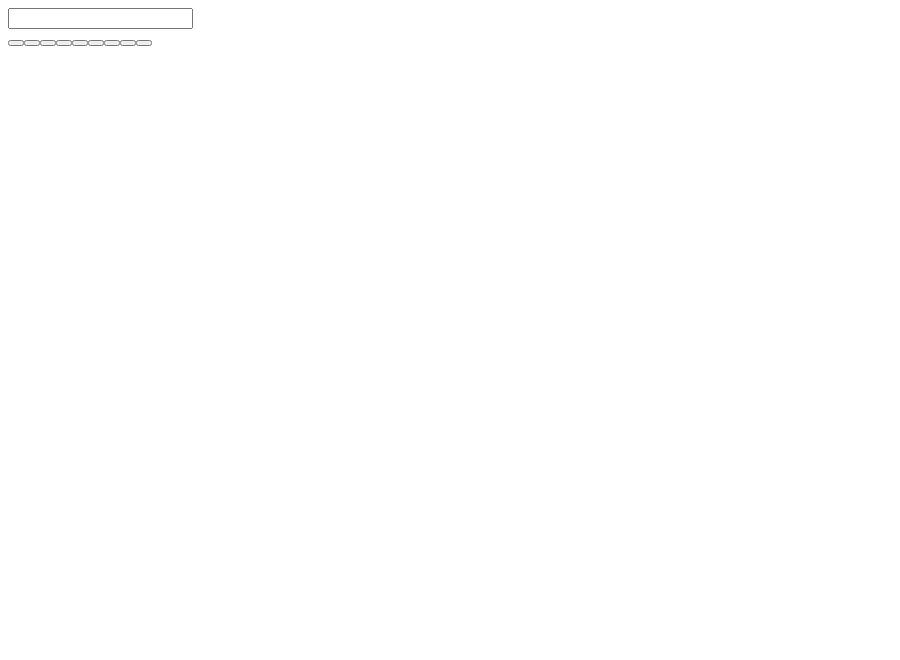
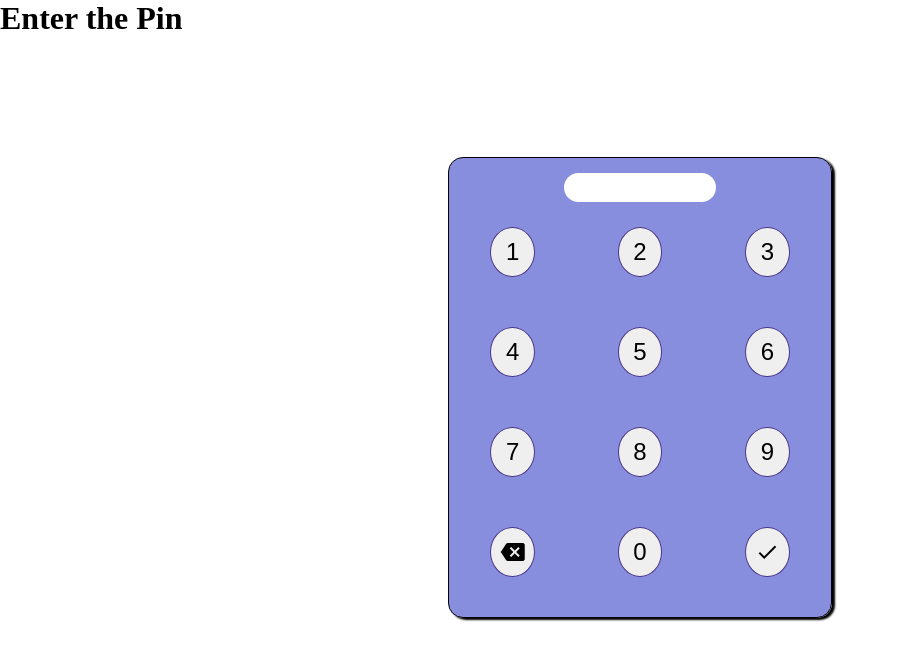
Before and after one commit to faiyaj7/PinPad, a plain HTML site: page index.html in a window 1280 px wide. Shown: the whole page, without its empty margins (0-900 px from the left). Drawn offline with Linux system fonts and the light colour scheme.

Commit message:
Added numpad functionality

```diff
--- a/index.css
+++ b/index.css
@@ -0,0 +1,60 @@
+* {
+  margin: 0;
+  padding: 0;
+  box-sizing: border-box;
+}
+
+.pin_login {
+  background-color: rgba(19, 31, 189, 0.5);
+  width: 30%;
+  border-radius: 15px;
+  border: 1px solid black;
+  margin: 120px auto;
+  display: flex;
+  flex-direction: column;
+  box-shadow: 3px 2px 2px;
+}
+
+.login_input {
+  width: 40%;
+  padding: 7px 10px;
+  margin: 15px auto;
+  border: none;
+  border-radius: 15px;
+  outline: none;
+  user-select: none;
+}
+
+.numpad {
+  display: grid;
+  grid-template-columns: repeat(3, 1fr);
+  grid-template-rows: repeat(4, minmax(40px, 100px));
+}
+.numpad button {
+  width: 35%;
+  height: 50%;
+  margin: 10px auto;
+  border-radius: 50%;
+  border: 1px solid #493587;
+  font-size: 1.5rem;
+  cursor: pointer;
+}
+
+.numpad button:active {
+  background-color: #3e00ff0a;
+}
+
+.login_input_error {
+  color: #901818;
+  background-color: #ffb3b3;
+  animation: input_error 0.2s 2;
+}
+
+@keyframes input_error {
+  25% {
+    transform: translateX(-3px);
+  }
+  75% {
+    transform: translateX(3px);
+  }
+}
--- a/index.html
+++ b/index.html
@@ -11,13 +11,52 @@
     <title>PinPad</title>
   </head>
   <body>
+    <h1 id="h1">Enter the Pin</h1>
     <div class="pin_login">
-      <input type="password" readonly class="login_input" />
+      <input
+        id="login_input"
+        type="text"
+        class="login_input"
+        maxlength="4"
+        onchange="directInput(event.currentTarget)"
+      />
       <div class="numpad">
-        <button></button><button></button><button></button><button></button
-        ><button></button><button></button><button></button><button></button
-        ><button></button>
+        <button data-numpad="1" onclick="inputConcat(event.currentTarget)">
+          1
+        </button>
+        <button data-numpad="2" onclick="inputConcat(event.currentTarget)">
+          2</button
+        ><button data-numpad="3" onclick="inputConcat(event.currentTarget)">
+          3
+        </button>
+        <button data-numpad="4" onclick="inputConcat(event.currentTarget)">
+          4</button
+        ><button data-numpad="5" onclick="inputConcat(event.currentTarget)">
+          5</button
+        ><button data-numpad="6" onclick="inputConcat(event.currentTarget)">
+          6</button
+        ><button data-numpad="7" onclick="inputConcat(event.currentTarget)">
+          7</button
+        ><button data-numpad="8" onclick="inputConcat(event.currentTarget)">
+          8</button
+        ><button data-numpad="9" onclick="inputConcat(event.currentTarget)">
+          9
+        </button>
+        <button data-numpad="-" class="material-icons" onclick="deleteValue()">
+          backspace
+        </button>
+        <button data-numpad="0" onclick="inputConcat(event.currentTarget)">
+          0
+        </button>
+        <button
+          data-numpad="enter"
+          class="material-icons"
+          onclick="checkLoginPin()"
+        >
+          done
+        </button>
       </div>
     </div>
   </body>
+  <script src="index.js"></script>
 </html>
--- a/index.js
+++ b/index.js
@@ -0,0 +1,33 @@
+const loginNumber = 5345;
+let input = "";
+
+const inputByValue = document.getElementById("login_input");
+
+const inputConcat = (e) => {
+  if (input.length <= inputByValue.getAttribute("maxlength") - 1) {
+    inputByValue.classList.remove("login_input_error");
+    input += e.dataset.numpad;
+    inputByValue.value = input;
+  }
+};
+
+const directInput = (e) => {
+  inputByValue.classList.remove("login_input_error");
+  input += e.value;
+};
+
+const deleteValue = () => {
+  input = input.slice(0, input.length - 1);
+  inputByValue.value = input;
+};
+
+const checkLoginPin = () => {
+  if (Number(input) === loginNumber) {
+    console.log("right");
+    h1.textContent = "Your logged in";
+  } else if (Number(input) !== loginNumber) {
+    console.log("wrong");
+    inputByValue.classList.add("login_input_error");
+    input = "";
+  }
+};
```
